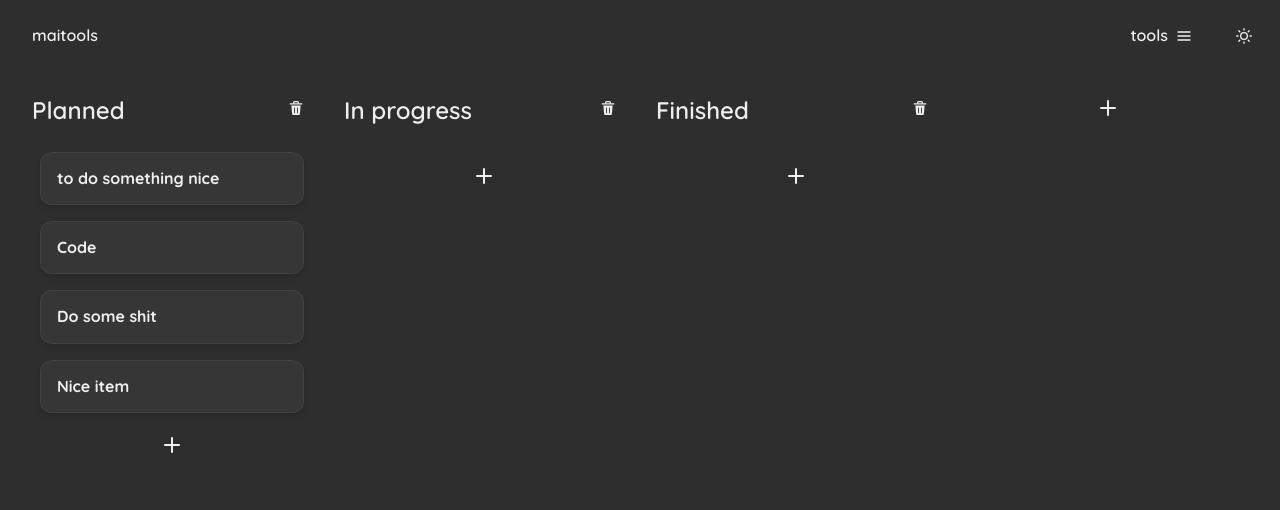
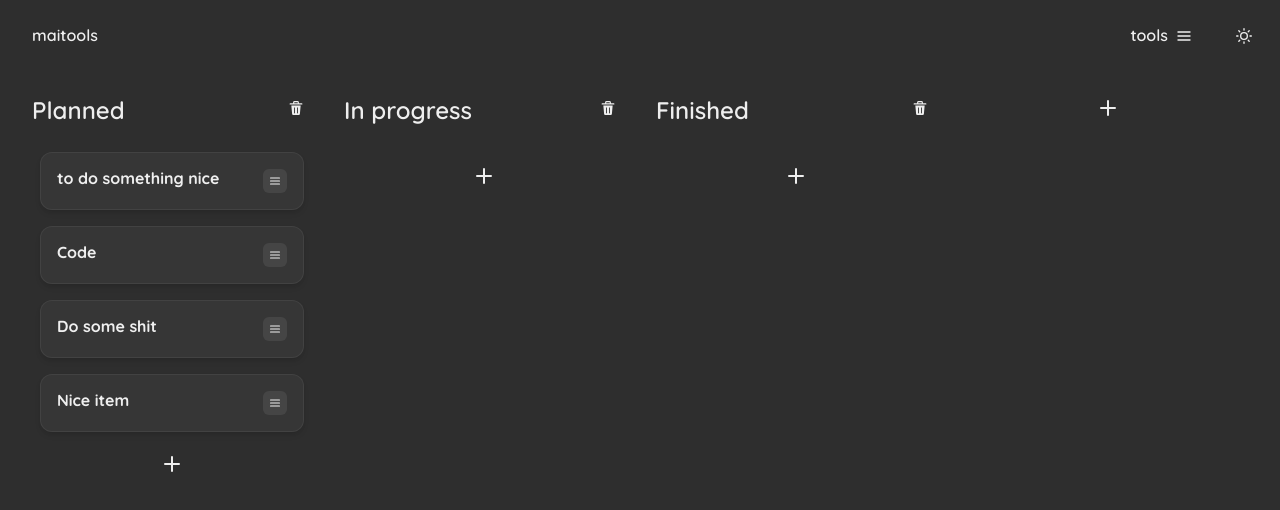
Before and after one commit to olimeme/maitools, a React (Vite) app: page /kanban in a window 1280 px wide. Shown: the top 510 px of the page. Built offline with nearby package versions, Linux system fonts and the light colour scheme.

Commit message:
feature: delete card

```diff
--- a/src/components/Kanban/KanbanBoard.tsx
+++ b/src/components/Kanban/KanbanBoard.tsx
@@ -22,6 +22,7 @@ import { AddIcon, DeleteIcon } from "@chakra-ui/icons";
 import PopoverConfirmation from "../PopoverConfirmation";
 import { useDarkModeChecker } from "../../hooks/useDarkModeChecker";
 import KanbanColumn from "./KanbanColumn";
+import { KanbanBoardContext } from "../../contexts/KanbanBoardCardHandlersContext";
 
 export interface KanbanBoardColumns {
   [x: string]: {
@@ -150,12 +151,28 @@ const KanbanBoard = () => {
     setColumns(newColumns);
   };
 
+  const handleEditCard = (cardId: IKanbanCard["id"], columnId: string) => {};
+
+  const handleDeleteCard = (cardId: IKanbanCard["id"], columnId: string) => {
+    const newColumns = { ...columns };
+    const deletedCardColumn = newColumns[columnId].items.filter(
+      (card) => card.id !== cardId
+    );
+    const result = {
+      ...newColumns,
+      [columnId]: { items: deletedCardColumn, name: newColumns[columnId].name },
+    };
+    setColumns(result);
+  };
+
   return (
+    <KanbanBoardContext.Provider value={{ handleEditCard, handleDeleteCard }}>
       <DragDropContext onDragEnd={(result) => onDragEnd(result)}>
         <Flex>
           {Object.entries(columns).map(([id, column]) => {
             return (
               <KanbanColumn
+                key={id}
                 column={{ [id]: column }}
                 changeColorBasedOnTheme={changeColorBasedOnTheme}
                 handleColumnTitleChange={handleColumnTitleChange}
@@ -175,6 +192,7 @@ const KanbanBoard = () => {
           </Flex>
         </Flex>
       </DragDropContext>
+    </KanbanBoardContext.Provider>
   );
 };
 
--- a/src/components/Kanban/KanbanCard.tsx
+++ b/src/components/Kanban/KanbanCard.tsx
@@ -13,11 +13,18 @@ import {
   MenuButton,
   MenuItem,
   MenuList,
+  Flex,
+  Spacer,
+  IconButton,
 } from "@chakra-ui/react";
 import useContextMenu from "../../hooks/useContextMenu";
+import { HamburgerIcon } from "@chakra-ui/icons";
+import { useKanbanBoardContext } from "../../contexts/KanbanBoardCardHandlersContext";
+import { KanbanBoardColumns } from "./KanbanBoard";
 
 interface KanbanCardProps extends IKanbanCard {
   //   draggableId: string;
+  columnId: string;
   cardIndex: number;
 }
 
@@ -29,31 +36,23 @@ const KanbanCard = ({
   // dueDate,
   // status,
   cardIndex,
+  columnId,
 }: KanbanCardProps) => {
-  const { clicked, setClicked } = useContextMenu();
-
+  const { handleEditCard, handleDeleteCard } = useKanbanBoardContext();
   return (
     <>
       <Draggable key={id} draggableId={id.toString()} index={cardIndex}>
         {(provided) => (
-          <Menu isOpen={clicked} placement="auto">
-            <MenuButton
-              as={Card}
+          <Menu placement="auto">
+            <Card
               ref={provided.innerRef}
               {...provided.draggableProps}
               {...provided.dragHandleProps}
               mt={2}
               borderRadius={"xl"}
-              onContextMenu={(e) => {
-                e.preventDefault();
-                setClicked(true);
-              }}
             >
-              <MenuList>
-                <MenuItem>Edit</MenuItem>
-                <MenuItem>Delete</MenuItem>
-              </MenuList>
               <CardBody p={4}>
+                <Flex>
                   <Heading size="sm">{text}</Heading>
                   {/* {desc && (
                   <Text fontSize={"sm"} mt={1} color={"gray"}>
@@ -61,8 +60,24 @@ const KanbanCard = ({
                   </Text>
                 )} */}
                   {/* <Text>{status}</Text> */}
+                  <Spacer />
+                  <MenuButton
+                    as={IconButton}
+                    size={"xs"}
+                    aria-label="Options"
+                    icon={<HamburgerIcon />}
+                  />
+                </Flex>
               </CardBody>
-            </MenuButton>
+              <MenuList>
+                <MenuItem onClick={() => handleEditCard(id, columnId)}>
+                  Edit
+                </MenuItem>
+                <MenuItem onClick={() => handleDeleteCard(id, columnId)}>
+                  Delete
+                </MenuItem>
+              </MenuList>
+            </Card>
           </Menu>
         )}
       </Draggable>
--- a/src/components/Kanban/KanbanColumn.tsx
+++ b/src/components/Kanban/KanbanColumn.tsx
@@ -81,7 +81,12 @@ const KanbanColumn = ({
             px={2}
           >
             {items.map((item, idx) => (
-              <KanbanCard key={item.id} {...item} cardIndex={idx} />
+              <KanbanCard
+                key={item.id}
+                {...item}
+                cardIndex={idx}
+                columnId={columnId}
+              />
             ))}
             {provided.placeholder}
           </VStack>
--- /dev/null
+++ b/src/contexts/KanbanBoardCardHandlersContext.tsx
@@ -0,0 +1,17 @@
+import { createContext, useContext } from "react";
+import { IKanbanCard } from "../interfaces/Kanban";
+import { KanbanBoardColumns } from "../components/Kanban/KanbanBoard";
+
+interface KanbanBoardContextType {
+  handleEditCard: (cardId: IKanbanCard["id"], columnId: string) => void;
+  handleDeleteCard: (cardId: IKanbanCard["id"], columnId: string) => void;
+}
+
+export const KanbanBoardContext = createContext<KanbanBoardContextType>({
+  handleEditCard: () => {},
+  handleDeleteCard: () => {},
+});
+
+export function useKanbanBoardContext() {
+  return useContext(KanbanBoardContext);
+}
```
Lines whose indentation alone changed are shown as unchanged.
